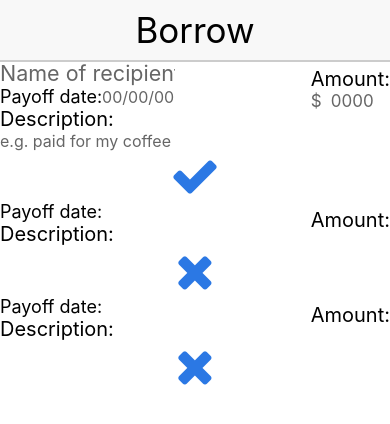
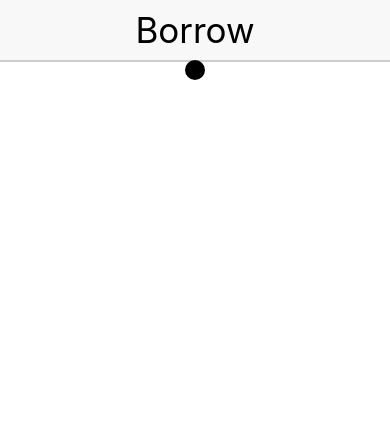
Before and after one commit to Rakovsky/borrow, a React Native app: screen / in a window 390 px wide. Shown: the top 424 px of the page. Built offline with nearby package versions, Linux system fonts and the light colour scheme.

Commit message:
Further updates & save before integrating vector-icons

```diff
--- a/package.json
+++ b/package.json
@@ -13,7 +13,7 @@
     "react": "16.3.1",
     "react-devtools": "^3.2.3",
     "react-native": "0.55.4",
-    "react-native-vector-icons": "^4.6.0"
+    "react-native-vector-icons": "^5.0.0"
   },
   "devDependencies": {
     "babel-jest": "23.4.0",
--- a/src/components/AddDebt.js
+++ b/src/components/AddDebt.js
@@ -5,7 +5,7 @@ import {
     Text,
     TouchableOpacity,
 } from 'react-native';
-import FontAwesome from 'react-native-vector-icons/FontAwesome';
+
 import Debt from './Debt';
 
 
@@ -28,6 +28,7 @@ class addDebt extends Component {
             payoffContainerStyle,
             moneyContainerStyle,
             addButtonContainerStyle,
+            addButtonStyle,
             recipientInputStyle,
             currencyInputStyle,
             amountInputStyle,
@@ -63,13 +64,13 @@ class addDebt extends Component {
                         </View>
                         <Text style={descriptionTextStyle}>Description:</Text>
                         <TextInput
-                                onChangeText={(description) => this.setState({ description })}
-                                value={this.state.description}
+                            onChangeText={(description) => this.setState({ description })}
+                            value={this.state.description}
                                 placeholder='e.g. paid for my coffee'
                                 placeholderTextColor='#666666'
                                 style={descriptionInputStyle}
                                 underlineColorAndroid='transparent'
-                            />
+                        />
                     </View>
 
                     <View>
@@ -96,8 +97,8 @@ class addDebt extends Component {
                     </View>
                 </View>
                 <View style={addButtonContainerStyle}>
-                    <TouchableOpacity /*onPress={ this.addDebt.bind(this) }*/>
-                        {check}
+                    <TouchableOpacity style={addButtonStyle} /*onPress={ this.addDebt.bind(this) }*/>
+
                     </TouchableOpacity>
                 </View>
 
@@ -110,31 +111,33 @@ class addDebt extends Component {
                 />
             </View>
         );
-    };
-};
-
-
-
-const check = (<FontAwesome name='check' size={50} color="#2b78e4" />)
+    }
+}
 
 const styles = {
     addDebtContainerStyle: {
-        //backgroundColor: '#5b5b5b',
+        //backgroundColor: 'green',
         flexDirection: 'row',
         justifyContent: 'space-between',
+        alignItems: 'flex-start'
     },
     payoffContainerStyle: {
-        //backgroundColor: '#bfbfbf',
-        flexDirection: 'row',
+        //backgroundColor: 'red',
+        flexDirection: 'column',
     },
     moneyContainerStyle: {
-        //backgroundColor: '#a3a3a3',
+        //backgroundColor: 'blue',
         flexDirection: 'row',
     },
     addButtonContainerStyle: {
-        //backgroundColor: '#a6a6a6',
+        //backgroundColor: 'purple',
         alignItems: 'center',
         paddingTop: -30,
+    },
+    addButtonStyle: {
+        borderWidth: 10,
+        borderRadius: 20,
+        borderColor: 'lightgrey',
     },
     recipientInputStyle: {
         paddingLeft: -5,
@@ -171,16 +174,15 @@ const styles = {
         color: '#000',
     },
     payoffTextStyle: {
-        paddingTop: 100,
+        paddingTop: 0,
         fontSize: 18,
         color: '#000',
-        paddingTop: 0,
     },
     descriptionTextStyle: {
         fontSize: 20,
         color: '#000',
         paddingTop: 0,
     },
-}
+};
 
 export default addDebt;
--- /dev/null
+++ b/src/components/AddNewDebt.js
@@ -0,0 +1,35 @@
+import React, { Component } from 'react';
+import { View, TouchableOpacity } from 'react-native';
+
+class AddNewDebt extends Component {
+    render() {
+
+        const {
+            addNewDebtButtonContainer,
+            addNewDebtButton,
+        } = styles;
+
+        return (
+            <View style={addNewDebtButtonContainer}>
+                <TouchableOpacity style={addNewDebtButton}>
+
+                </TouchableOpacity>
+            </View>
+        );
+    }
+}
+
+const styles = {
+    addNewDebtButtonContainer: {
+        justifyContent: 'center',
+        alignItems: 'center',
+    },
+    addNewDebtButton: {
+        borderWidth: 10,
+        borderRadius: 20,
+        color: 'lightgrey',
+    },
+};
+
+
+export default AddNewDebt;
--- a/src/components/Debt.js
+++ b/src/components/Debt.js
@@ -5,15 +5,14 @@ import {
     TouchableOpacity
 } from 'react-native';
 
-import FontAwesome from 'react-native-vector-icons/FontAwesome';
-
 class Debt extends Component {
     render() {
         const {
-            addDebtContainerStyle,
+            debtContainerStyle,
             payoffContainerStyle,
             moneyContainerStyle,
             addButtonContainerStyle,
+            addButtonStyle,
             recipientInputedStyle,
             currencyInputedStyle,
             amountInputedStyle,
@@ -26,7 +25,7 @@ class Debt extends Component {
 
         return (
             <View>
-                <View style={addDebtContainerStyle}>
+                <View style={debtContainerStyle}>
                     <View>
                         <Text style={recipientInputedStyle}>
                             {this.props.recipient}
@@ -49,8 +48,8 @@ class Debt extends Component {
                 </View>
 
                     <View style={addButtonContainerStyle}>
-                        <TouchableOpacity>
-                        {times}
+                        <TouchableOpacity style={addButtonStyle}>
+
                         </TouchableOpacity>
                     </View>
             </View>
@@ -58,26 +57,31 @@ class Debt extends Component {
     };
 }
 
-const times = (<FontAwesome name='times' size={50} color="#2b78e4" />)
+
 
 const styles = {
-    addDebtContainerStyle: {
-        //backgroundColor: '#5b5b5b',
+    debtContainerStyle: {
+        //backgroundColor: 'green',
         flexDirection: 'row',
         justifyContent: 'space-between',
     },
     payoffContainerStyle: {
-        //backgroundColor: '#bfbfbf',
-        flexDirection: 'row',
+        //backgroundColor: 'red',
+        flexDirection: 'column',
     },
     moneyContainerStyle: {
-        //backgroundColor: '#a3a3a3',
+        //backgroundColor: 'blue',
         flexDirection: 'row',
     },
     addButtonContainerStyle: {
-        //backgroundColor: '#a6a6a6',
+        //backgroundColor: 'purple',
         alignItems: 'center',
         paddingTop: -30,
+    },
+    addButtonStyle: {
+        borderWidth: 10,
+        borderRadius: 20,
+        borderColor: 'lightgrey',
     },
     recipientInputedStyle: {
         paddingLeft: -5,
@@ -114,7 +118,6 @@ const styles = {
         color: '#000',
     },
     payoffTextStyle: {
-        paddingTop: 100,
         fontSize: 18,
         color: '#000',
         paddingTop: 0,
--- a/src/components/List.js
+++ b/src/components/List.js
@@ -2,18 +2,16 @@ import React, { Component } from 'react';
 import {
     ScrollView,
 } from 'react-native';
-import AddDebt from './AddDebt';
-import Debt from './Debt';
+import AddNewDebt from './AddNewDebt';
 
 class List extends Component {
     render() {
         return (
             <ScrollView>
-                <AddDebt />
-                <Debt />
+                <AddNewDebt />
             </ScrollView>
         );
-    };
+    }
 }
 
 export default List;
```
Also changed, not shown: 2 other files (tests, documents, lock files or other folders).
